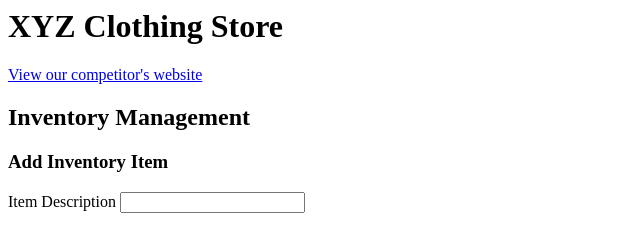
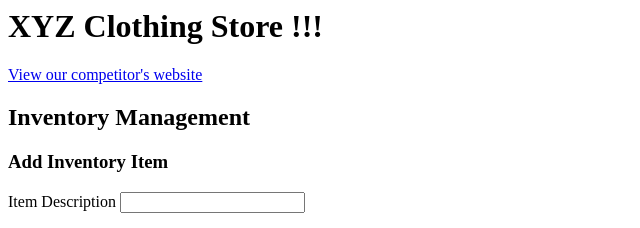
Before and after one commit to qcprof/inventory, a plain HTML site: page index.html in a window 1280 px wide. Shown: the top 228 px of the page, 0-640 px from the left. Drawn offline with Linux system fonts and the light colour scheme.

Commit message:
Added 3!

```diff
--- a/index.html
+++ b/index.html
@@ -3,7 +3,7 @@
     <title>Inventory Tracker</title>
   </head>
   <body>
-    <h1>XYZ Clothing Store</h1>
+    <h1>XYZ Clothing Store !!!</h1>
     <a href="http://amazon.com">View our competitor's website</a>
 
     <div>
```
